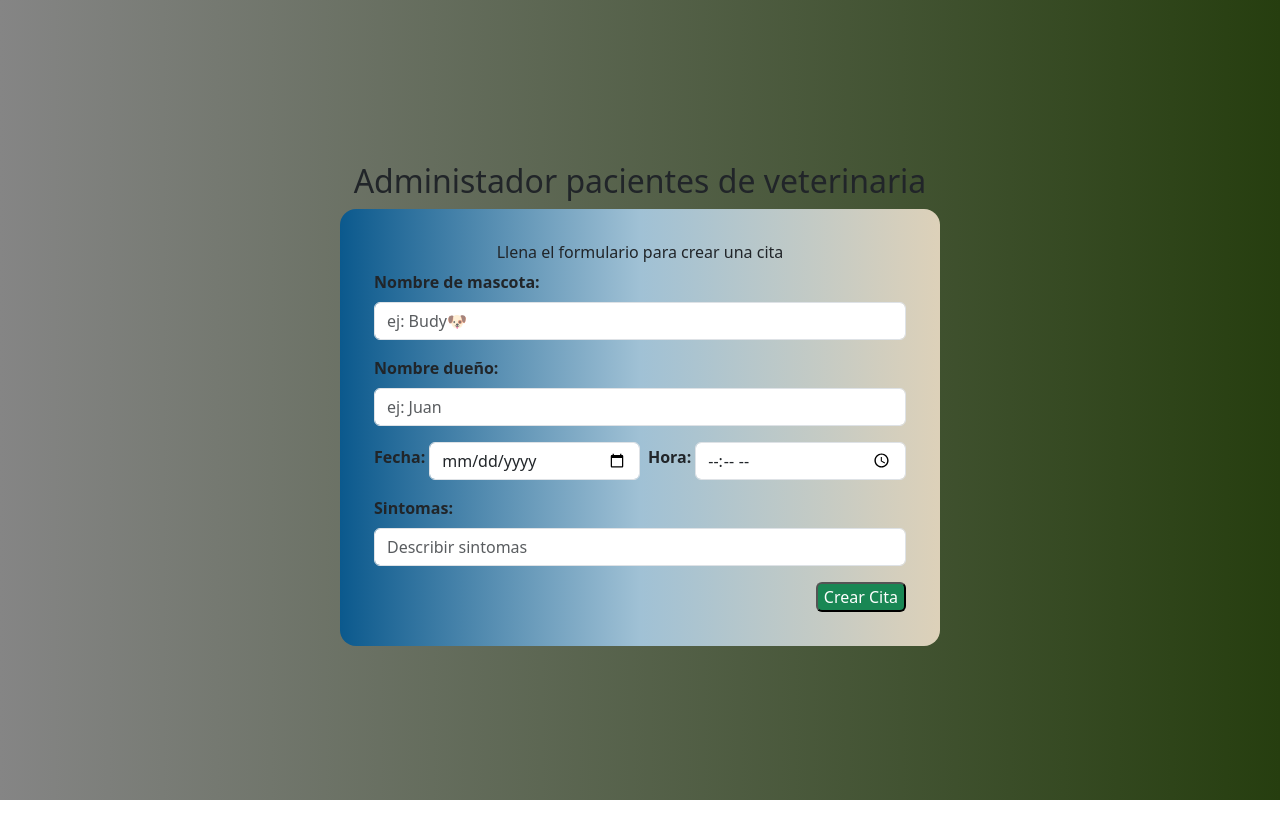
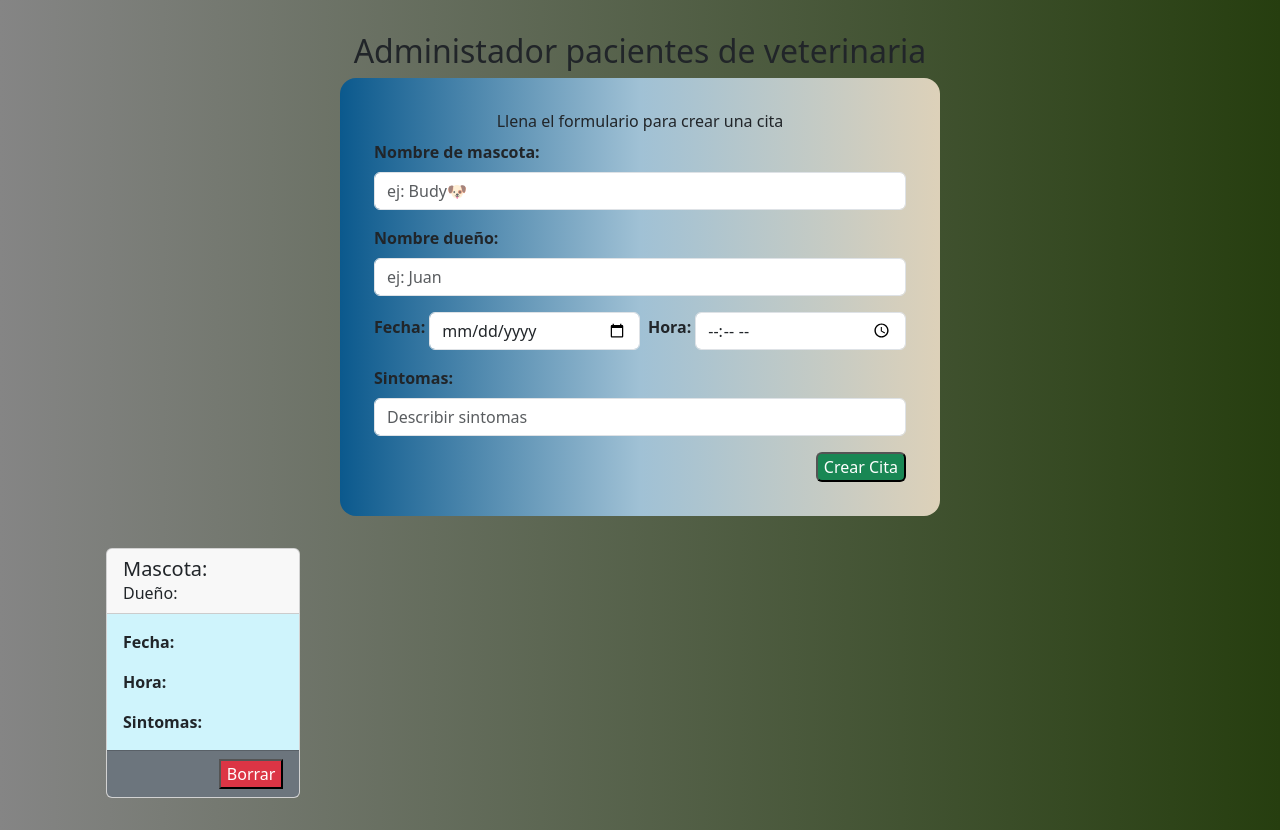
Before and after one commit to Lucaspozziok64/pacientesVeterinaria-ReactVite, a React (Vite) app: page / in a window 1280 px wide. Before the commit the page ends 800 px from the top, so only its background shows below. Built offline with nearby package versions, Linux system fonts and the light colour scheme.

Commit message:
creamos componente card de las citas incliyendo maquetado y estilos

```diff
--- a/src/App.css
+++ b/src/App.css
@@ -16,6 +16,12 @@
   padding: 10px;
 }
 
+.circulo {
+  width: 30px;
+  height: 30px;
+  background-color: black;
+}
+
 
 @media (max-width: 767px) {
   .cotenedorFormulario {
--- a/src/App.jsx
+++ b/src/App.jsx
@@ -1,4 +1,5 @@
 import './App.css'
+import CardCitas from './components/CardCitas'
 import FormularioCitas from './components/FormularioCitas'
 import 'bootstrap/dist/css/bootstrap.min.css'
 
@@ -11,6 +12,9 @@ function App() {
         <section className='cotenedorFormulario rounded-4 d-flex justify-content-center'>
           <FormularioCitas></FormularioCitas>
         </section>
+        <div className="container my-2 row row-cols-1 row-cols-md-3 row-cols-lg-4 row-cols-xl-5 g-4">
+          <CardCitas></CardCitas>
+        </div>
       </main>
     </>
   )
--- /dev/null
+++ b/src/components/CardCitas.jsx
@@ -0,0 +1,34 @@
+const CardCitas = () => {
+  return (
+    <div className="col">
+      <div className="card">
+        <div className="card-header">
+            <h5 className="card-tittle text-center text-md-start mb-0">
+              Mascota:
+            </h5>
+            <p className="mb-0">
+              Dueño:
+            </p>
+          </div>
+        <div className="card-body bg-info-subtle">
+          <p className="card-text">
+            <strong>Fecha: </strong>
+          </p>
+          <p className="card-text">
+            <strong>Hora: </strong>
+          </p>
+          <p className="card-text">
+            <strong>Sintomas: </strong>
+          </p>
+        </div>
+        <div className="card-footer bg-secondary text-end">
+          <button className="bg-danger text-white">
+            Borrar
+          </button>
+        </div>
+      </div>
+    </div>
+  );
+};
+
+export default CardCitas;
```
